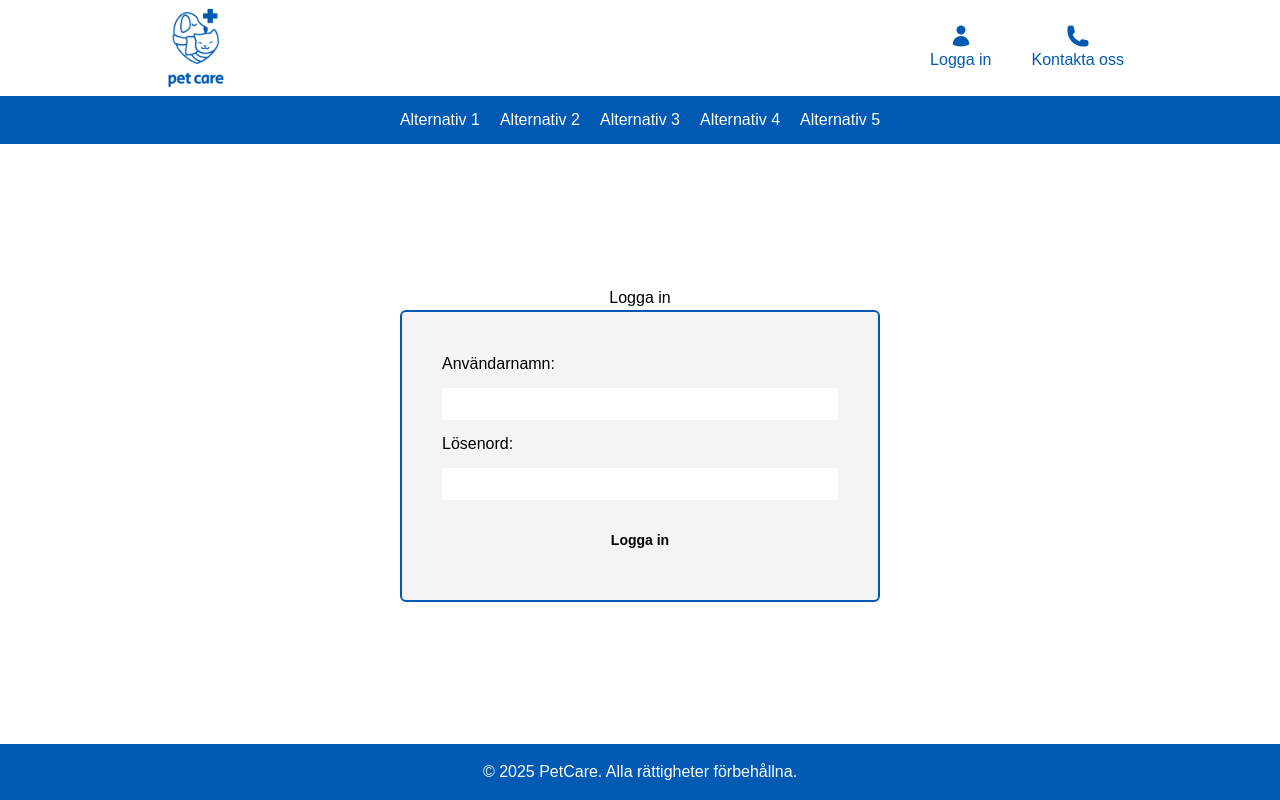
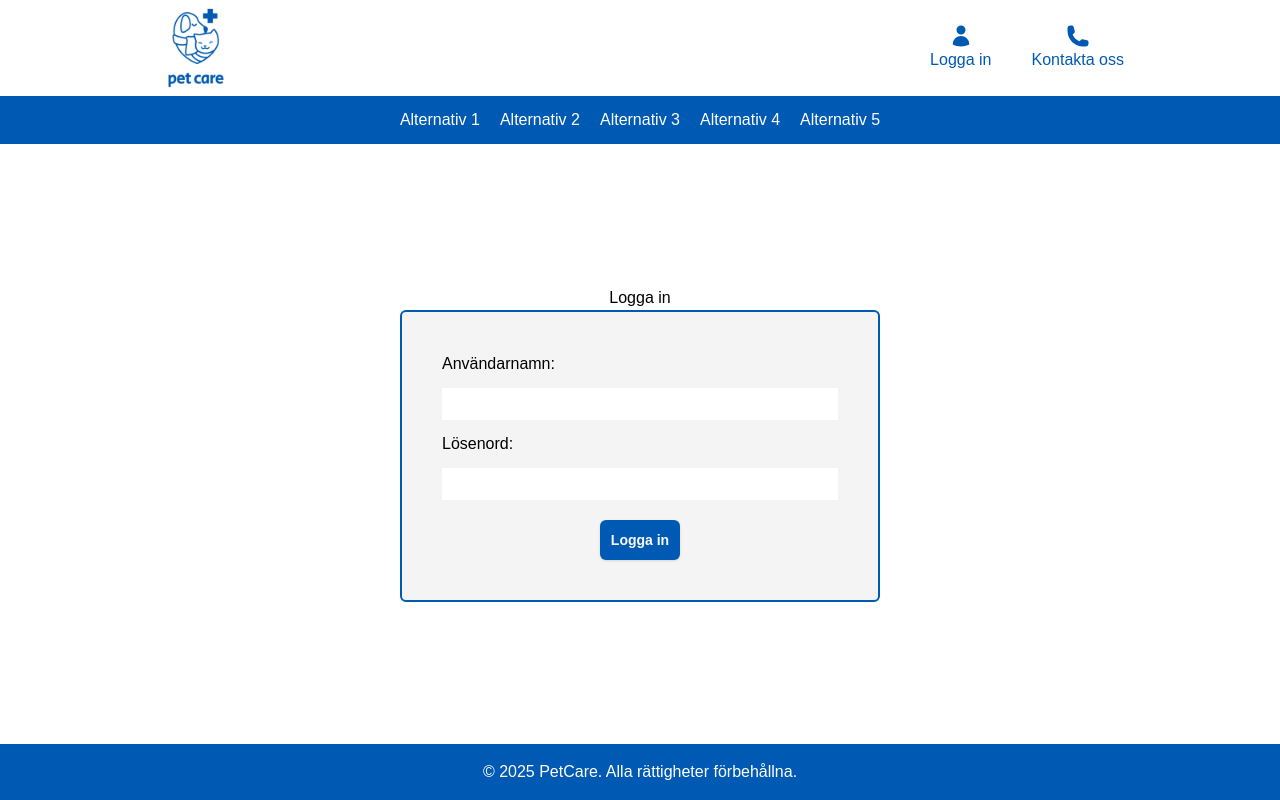
Before and after one commit to naathaliie/Nathalies-degree-project, a Next.js app in the folder pet-care/: page /login in a window 1280 px wide. Built offline with nearby package versions, Linux system fonts and the light colour scheme.

Commit message:
added a primary-variant

```diff
--- a/pet-care/src/components/ui/button.tsx
+++ b/pet-care/src/components/ui/button.tsx
@@ -9,6 +9,7 @@ const buttonVariants = cva(
   {
     variants: {
       variant: {
+        primary:"bg-petCare-darkBlue text-zinc-50 shadow hover:bg-zinc-900/90 dark:bg-zinc-50 dark:text-zinc-900 dark:hover:bg-zinc-50/90",
         default:
           "bg-zinc-900 text-zinc-50 shadow hover:bg-zinc-900/90 dark:bg-zinc-50 dark:text-zinc-900 dark:hover:bg-zinc-50/90",
         destructive:
```
